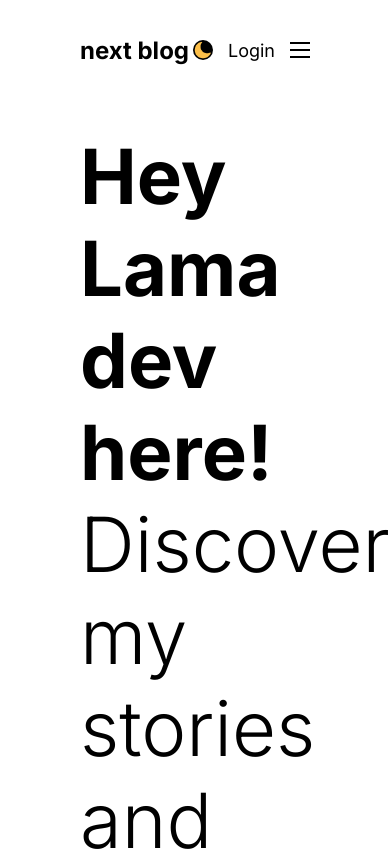
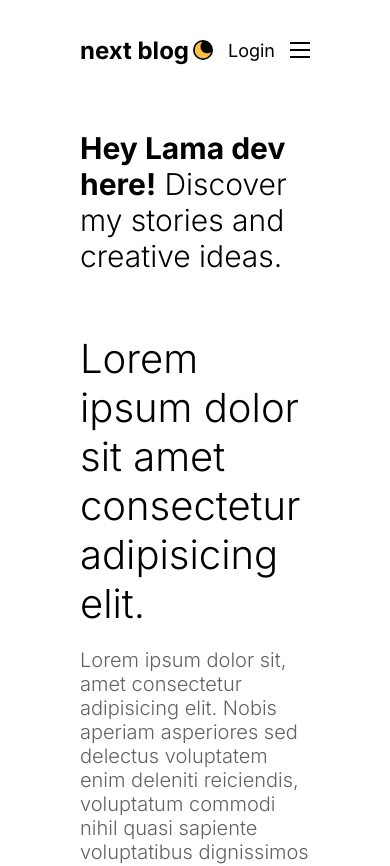
Before and after one commit to FREDVUNI/next-blog, a Next.js app: page / in a window 390 px wide. Shown: the top 866 px of the page. Built offline with nearby package versions, Linux system fonts and the light colour scheme.

Commit message:
feat: create the featured section

```diff
--- a/src/components/featured/featured.module.css
+++ b/src/components/featured/featured.module.css
@@ -40,3 +40,26 @@
   border-radius: 5px;
   width: max-content;
 }
+@media screen and (max-width: 1280px) {
+  .title {
+    font-size: 60px;
+  }
+}
+@media screen and (max-width: 1024px) {
+  .title {
+    font-size: 50px;
+  }
+  .imgContainer {
+    display: none;
+  }
+}
+@media screen and (max-width: 768px) {
+  .title {
+    font-size: 40px;
+  }
+}
+@media screen and (max-width: 640px) {
+  .title {
+    font-size: 30px;
+  }
+}
```
Also changed, not shown: src/components/categories/categories.module.css (line endings or trailing spaces).
